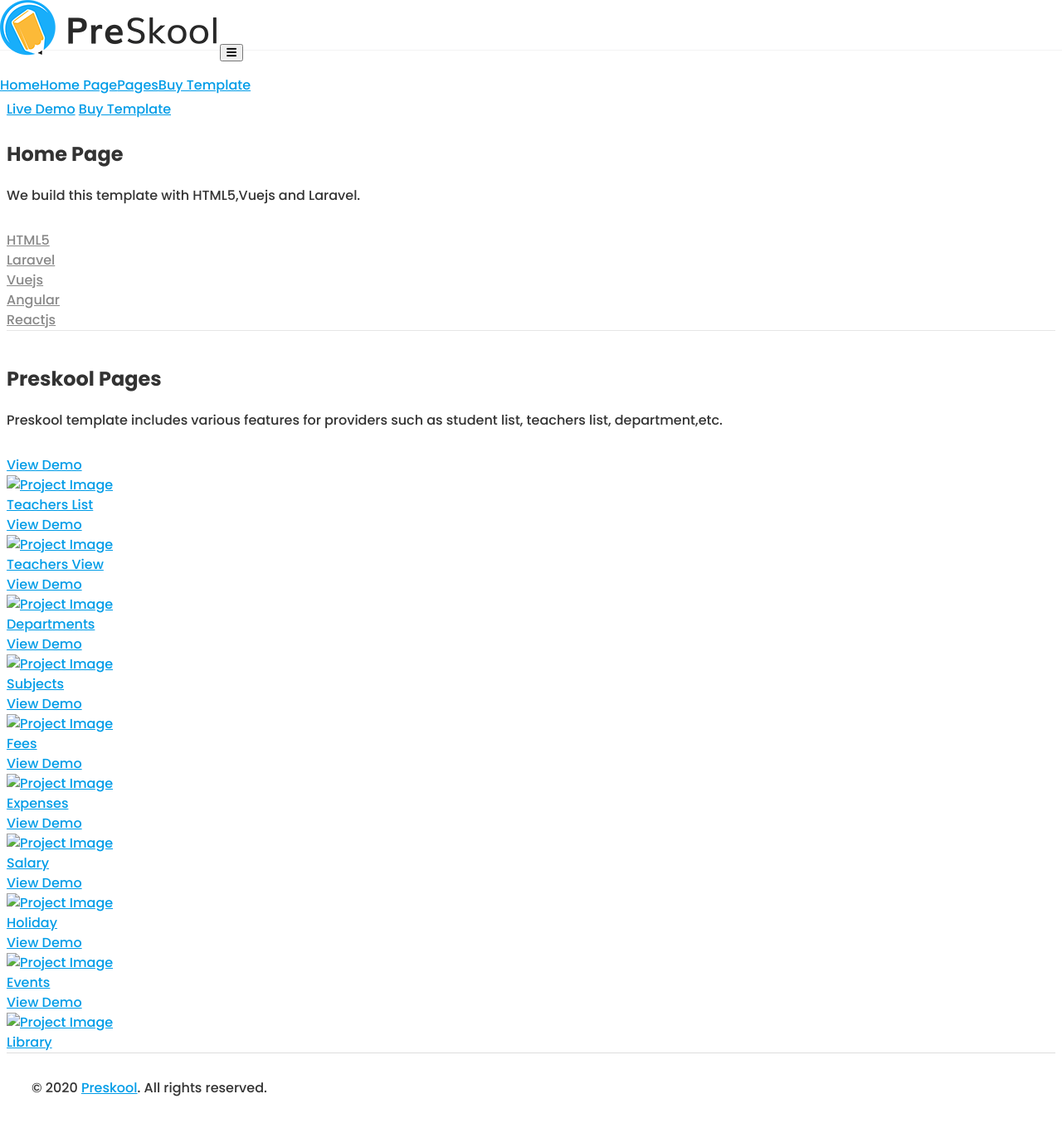
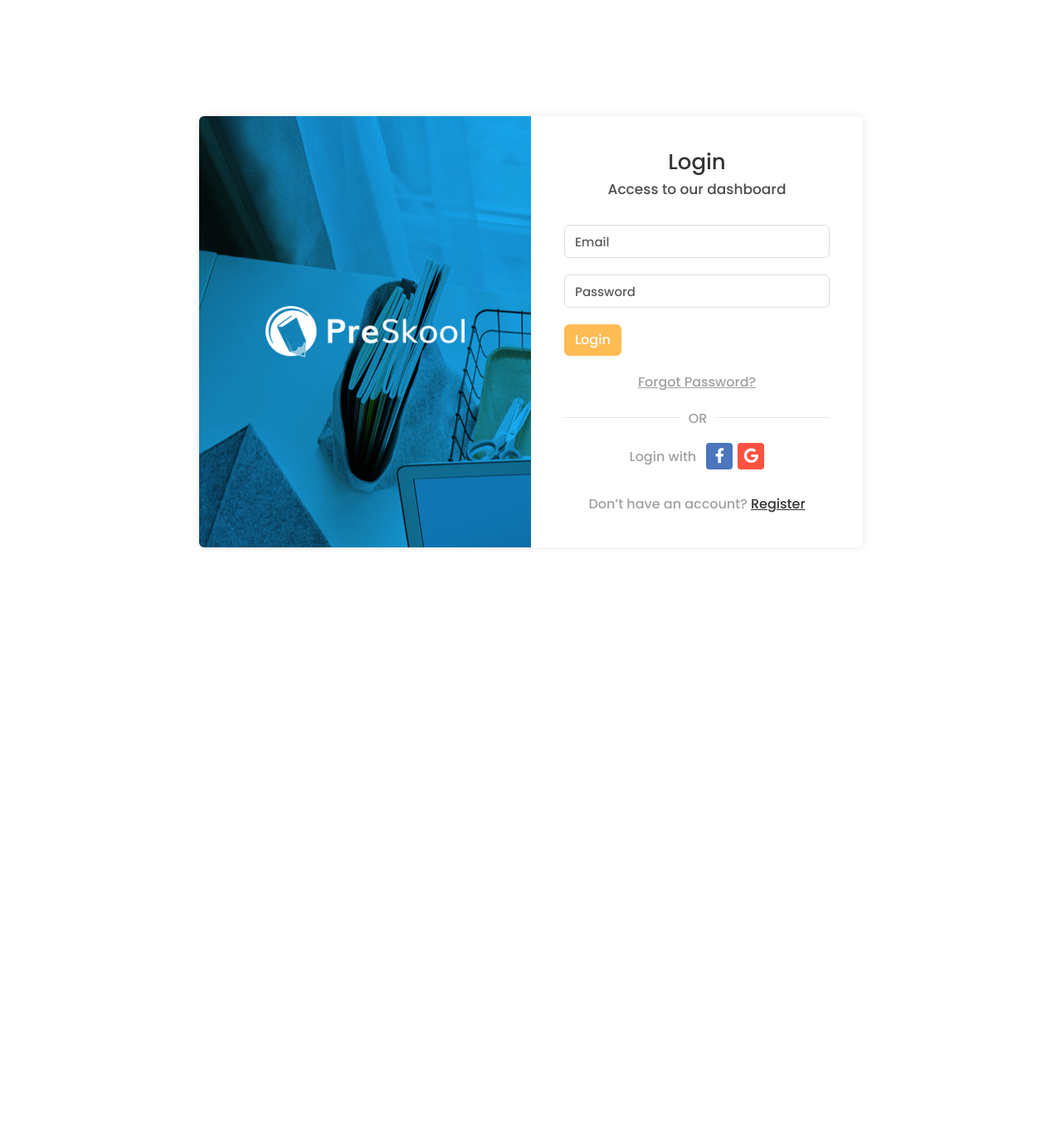
Before and after one commit to ManhNguyen1201/template_AD, a PHP site: page / in a window 1280 px wide. Shown: the whole page at 83% size. After the commit the page ends 660 px from the top, so only its background shows below. Run offline with PHP 8.4, Linux system fonts and the light colour scheme; some libraries are stand-ins or nearby versions.

Commit message:
Update index.php

```diff
--- a/index.php
+++ b/index.php
@@ -1,257 +1,100 @@
+<?php
+session_start();
+
+include('connect.php');
+
+if(isset($_POST['login'])){
+ // Lấy dữ liệu được nhập từ form , kiểm tra so với dữ liệu ở database
+	$email = $_POST['Uemail'];
+	$password = $_POST['Upassword'];
+ // chọn trong bảng users, dòng nào có username = $username và password = $password
+	$sql="SELECT * FROM user WHERE email ='$email' AND password ='$password' ";
+// Dùng hàm mysqli_query để thực thi truy vấn từ cơ sở dữ liệu và trả về kết quả
+	$result = mysqli_query($conn, $sql);
+ // Trả kết quả các hàng trong bảng được truy vấn --> dùng hàm //mysqli_num_row($result)
+	$data = mysqli_fetch_array($result);
+	$check_login = mysqli_num_rows($result);
+ // Nếu tìm thấy kết quả, tức là tìm thấy trong các hàng có username = $username và password = $password ---> check_login > 0
+	if (is_array($data)) {
+
+		$_SESSION["username"] = $data ['username'];
+		$_SESSION["password"] = $data ['password'];
+		$_SESSION["fullname"] = $data ['fullname'];
+      $_SESSION["roleid"] = $data ['roleid'];
+	}
+	else{
+		echo"<script>alert('Incorrect account or password!')</script>";
+	}
+}
+
+
+if (isset($_SESSION["roleid"])) {
+	if ($_SESSION["roleid"]=="1") {
+		header('location:home.php');
+	}
+	else{
+	header("location:student-dashboard.php");
+	$_SESSION["userid"] = $data ['userid'];
+	}
+}
+?>
 <!DOCTYPE html>
 <html lang="en">
-
-<!-- Mirrored from preschool.dreamguystech.com/html-template/invoice.html by HTTrack Website Copier/3.x [XR&CO'2014], Thu, 28 Oct 2021 11:12:06 GMT -->
+   <!-- Mirrored from preschool.dreamguystech.com/html-template/login.html by HTTrack Website Copier/3.x [XR&CO'2014], Thu, 28 Oct 2021 11:11:39 GMT -->
    <head>
-<meta charset="UTF-8">
-<meta name="viewport" content="width=device-width, initial-scale=1, shrink-to-fit=no">
-<title>Preskool</title>
-<link rel="shortcut icon" type="image/x-icon" href="assets/img/favicon.png">
-<link href="https://fonts.googleapis.com/css2?family=Poppins:ital,wght@0,500;0,600;0,700;1,400&amp;display=swap" rel="stylesheet">
-<link rel="stylesheet" href="assets/css/animate.html">
-<link rel="stylesheet" href="assets/css/bootstrap.min.html">
-<link rel="stylesheet" href="assets/css/materialdesignicons.min.html">
-
+      <meta charset="utf-8">
+      <meta name="viewport" content="width=device-width, initial-scale=1.0, user-scalable=0">
+      <title>Preskool - Login</title>
+      <link rel="shortcut icon" href="assets/img/favicon.png">
+      <link rel="stylesheet" href="https://fonts.googleapis.com/css2?family=Poppins:ital,wght@0,500;0,600;0,700;1,400&amp;display=swap">
+      <link rel="stylesheet" href="assets/plugins/bootstrap/css/bootstrap.min.css">
       <link rel="stylesheet" href="assets/plugins/fontawesome/css/fontawesome.min.css">
       <link rel="stylesheet" href="assets/plugins/fontawesome/css/all.min.css">
       <link rel="stylesheet" href="assets/css/style.css">
    </head>
    <body>
-
-<div id="loader-wrapper">
-<div id="loader">
-<div class="loader-ellips">
-<span class="loader-ellips__dot"></span>
-<span class="loader-ellips__dot"></span>
-<span class="loader-ellips__dot"></span>
-<span class="loader-ellips__dot"></span>
+      <div class="main-wrapper login-body">
+         <div class="login-wrapper">
+            <div class="container">
+               <div class="loginbox">
+                  <div class="login-left">
+                     <img class="img-fluid" src="assets/img/logo-white.png" alt="Logo">
                   </div>
+                  <div class="login-right">
+                     <div class="login-right-wrap">
+                        <h1>Login</h1>
+                        <p class="account-subtitle">Access to our dashboard</p>
+                        <form action="" method="POST">
+                           <div class="form-group">
+                              <input class="form-control" name="Uemail" type="text" placeholder="Email">
                            </div>
+                           <div class="form-group">
+                              <input class="form-control" name="Upassword" type="password" placeholder="Password">
                            </div>
-
-<header id="home" class="header">
-
-<nav class="navbar navbar-expand-md home-menu hp4">
-<div class="container-fluid">
-
-<a class="logo-link smooth-menu header-logo" href="#home">
-<img src="assets/img/logo.png" class="logo logo-display" alt="Logo">
-</a>
-<button class="navbar-toggler" type="button" data-toggle="collapse" data-target="#navbar-menu">
-<i class="fa fa-bars"></i>
-</button>
-
-<div class="collapse navbar-collapse mainmenu" id="navbar-menu">
-<ul class="nav navbar-nav ml-auto">
-<li class="nav-item">
-<a class="smooth-menu nav-link" href="#home">Home</a>
-</li>
-<li class="nav-item">
-<a class="smooth-menu nav-link" href="#homepage">Home Page</a>
-</li>
-<li class="nav-item">
-<a class="smooth-menu nav-link" href="#pages">Pages</a>
-</li>
-</ul>
-<div class="nav-btn header-btn">
-<a href="https://themeforest.net/item/preskool-bootstrap-admin-html-template/29532878" target="_blank" class="button download-btn">Buy Template</a>
+                           <div class="form-group">
+                              <button class="btn btn-primary btn-block" name="login" type="submit">Login</button>
                            </div>
+                        </form>
+                        <div class="text-center forgotpass"><a href="forgot-password.html">Forgot Password?</a></div>
+                        <div class="login-or">
+                           <span class="or-line"></span>
+                           <span class="span-or">or</span>
                         </div>
+                        <div class="social-login">
+                           <span>Login with</span>
+                           <a href="#" class="facebook"><i class="fab fa-facebook-f"></i></a><a href="#" class="google"><i class="fab fa-google"></i></a>
                         </div>
-</nav>
-
-</header>
-
-<section class="hero-section">
-<div class="container-fluid">
-<div class="row align-items-center">
-<div class="col-lg-5 wow fadeInLeft" data-wow-delay="0.2s">
-<h1 style="color:#fff">Preskool</h1>
-<h2 style="color:#fff">Bootstrap HTML Admin Dashboard Template</h2>
-<a href="#homepage" target="_blank" class="button">Live Demo</a>
-<a href="https://themeforest.net/item/preskool-bootstrap-admin-html-template/29532878" target="_blank" class="button">Buy Template</a>
-</div>
-<div class="col-lg-7 wow fadeInRight" data-wow-delay="0.4s">
-<div class="hero-4-img">
-<a href="#" target="_blank"><img src="assets/img/image.html" alt=""></a>
-</div>
-</div>
-</div>
-</div>
-</section>
-<section id="homepage" class="home-page">
-<div class="container-fluid">
-<div class="row justify-content-center">
-<div class="col-lg-8 text-center wow fadeInRight" data-wow-delay="0.2s">
-<div class="section-header text-center">
-<h2>Home Page</h2>
-<p class="sub-title">We build this template with HTML5,Vuejs and Laravel.</p>
-</div>
-</div>
-</div>
-<div class="row demo-row justify-content-center">
-<div class="col-md-8 col-sm-12 col-12">
-<div class="demo-wrap mb-0" data-aos="fade-up">
-<div class="demo-tabs">
-<ul class="nav nav-tabs">
-<li class="nav-item"><a target="_blank" href="html-template/index.html">HTML5</a></li>
-<li class="nav-item"><a target="_blank" href="https://preschool.dreamguystech.com/laravel/public/index">Laravel</a></li>
-<li class="nav-item"><a target="_blank" href="https://preschool.dreamguystech.com/vuejs/index">Vuejs</a></li>
-<li class="nav-item"><a target="_blank" href="https://preschool.dreamguystech.com/angular/preskool/">Angular</a></li>
-<li class="nav-item"><a target="_blank" href="https://preschool.dreamguystech.com/react/">Reactjs</a></li>
-</ul>
-</div>
-<div class="demo-box">
-<a target="_blank" href="#"><img class="img-fluid" src="assets/img/image.html" alt=""></a>
+                        <div class="text-center dont-have">Don’t have an account? <a href="register.html">Register</a></div>
                      </div>
                   </div>
                </div>
             </div>
          </div>
-</section>
-<section id="pages" class="doctor-features">
-<div class="container-fluid">
-<div class="row justify-content-center">
-<div class="col-lg-8 text-center wow fadeInRight" data-wow-delay="0.2s">
-<div class="section-header text-center">
-<h2>Preskool Pages</h2>
-<p class="sub-title">Preskool template includes various features for providers such as student list, teachers list, department,etc.</p>
       </div>
-</div>
-</div>
-<div class="row">
-<div class="col-lg-6 col-md-6 col-sm-6 mb-30">
-<div class="project-content wow fadeInUp" data-wow-delay="0.2s">
-<div class="project-link"><a class="button" target="_blank" href="html-template/teachers.html"> View Demo</a></div>
-<a class="overlay-link" href="#" target="_blank"><img src="assets/img/image-1.html" alt="Project Image" /></a>
-</div>
-<div class="project-info">
-<div class="project-title"><a href="html-template/teachers.html" target="_blank">Teachers List</a></div>
-</div>
-</div>
-<div class="col-lg-6 col-md-6 col-sm-6 mb-30">
-<div class="project-content wow fadeInUp" data-wow-delay="0.2s">
-<div class="project-link"><a class="button" href="html-template/teacher-details.html" target="_blank"> View Demo</a></div>
-<a class="overlay-link" href="#" target="_blank"><img src="assets/img/image-2.html" alt="Project Image" /></a>
-</div>
-<div class="project-info">
-<div class="project-title"><a href="html-template/teacher-details.html" target="_blank">Teachers View</a></div>
-</div>
-</div>
-<div class="col-lg-6 col-md-6 col-sm-6 mb-30">
-<div class="project-content wow fadeInUp" data-wow-delay="0.2s">
-<div class="project-link"><a class="button" href="html-template/departments.html" target="_blank"> View Demo</a></div>
-<a class="overlay-link" href="#" target="_blank"><img src="assets/img/image-3.html" alt="Project Image" /></a>
-</div>
-<div class="project-info">
-<div class="project-title"><a href="html-template/departments.html" target="_blank">Departments</a></div>
-</div>
-</div>
-<div class="col-lg-6 col-md-6 col-sm-6 mb-30">
-<div class="project-content wow fadeInUp" data-wow-delay="0.2s">
-<div class="project-link"><a class="button" href="html-template/subjects.html" target="_blank"> View Demo</a></div>
-<a class="overlay-link" href="#" target="_blank"><img src="assets/img/image-4.html" alt="Project Image" /></a>
-</div>
-<div class="project-info">
-<div class="project-title"><a href="html-template/subjects.html" target="_blank">Subjects</a></div>
-</div>
-</div>
-<div class="col-lg-6 col-md-6 col-sm-6 mb-30">
-<div class="project-content wow fadeInUp" data-wow-delay="0.2s">
-<div class="project-link"><a class="button" href="html-template/fees-collections.html" target="_blank"> View Demo</a></div>
-<a class="overlay-link" href="#" target="_blank"><img src="assets/img/image-5.html" alt="Project Image" /></a>
-</div>
-<div class="project-info">
-<div class="project-title"><a href="html-template/fees-collections.html" target="_blank">Fees</a></div>
-</div>
-</div>
-<div class="col-lg-6 col-md-6 col-sm-6 mb-30">
-<div class="project-content wow fadeInUp" data-wow-delay="0.2s">
-<div class="project-link"><a class="button" href="html-template/expenses.html" target="_blank"> View Demo</a></div>
-<a class="overlay-link" href="#" target="_blank"><img src="assets/img/image-6.html" alt="Project Image" /></a>
-</div>
-<div class="project-info">
-<div class="project-title"><a href="html-template/expenses.html" target="_blank"> Expenses</a></div>
-</div>
-</div>
-<div class="col-lg-6 col-md-6 col-sm-6 mb-30">
-<div class="project-content wow fadeInUp" data-wow-delay="0.2s">
-<div class="project-link"><a class="button" href="html-template/salary.html" target="_blank"> View Demo</a></div>
-<a class="overlay-link" href="#" target="_blank"><img src="assets/img/image-7.html" alt="Project Image" /></a>
-</div>
-<div class="project-info">
-<div class="project-title"><a href="html-template/salary.html" target="_blank">Salary</a></div>
-</div>
-</div>
-<div class="col-lg-6 col-md-6 col-sm-6 mb-30">
-<div class="project-content wow fadeInUp" data-wow-delay="0.2s">
-<div class="project-link"><a class="button" href="html-template/holiday.html" target="_blank"> View Demo</a></div>
-<a class="overlay-link" href="#" target="_blank"><img src="assets/img/image-8.html" alt="Project Image" /></a>
-</div>
-<div class="project-info">
-<div class="project-title"><a href="html-template/holiday.html" target="_blank">Holiday</a></div>
-</div>
-</div>
-<div class="col-lg-6 col-md-6 col-sm-6 mb-30">
-<div class="project-content wow fadeInUp" data-wow-delay="0.2s">
-<div class="project-link"><a class="button" href="html-template/event.html" target="_blank"> View Demo</a></div>
-<a class="overlay-link" href="#" target="_blank"><img src="assets/img/image-9.html" alt="Project Image" /></a>
-</div>
-<div class="project-info">
-<div class="project-title"><a href="html-template/event.html" target="_blank">Events</a></div>
-</div>
-</div>
-<div class="col-lg-6 col-md-6 col-sm-6 mb-30">
-<div class="project-content wow fadeInUp" data-wow-delay="0.2s">
-<div class="project-link"><a class="button" href="html-template/library.html" target="_blank"> View Demo</a></div>
-<a class="overlay-link" href="#" target="_blank"><img src="assets/img/image-10.html" alt="Project Image" /></a>
-</div>
-<div class="project-info">
-<div class="project-title"><a href="html-template/library.html" target="_blank">Library</a></div>
-</div>
-</div>
-</div>
-</div>
-</section>
-<footer class="footer">
-
-<div class="footer-bottom">
-<div class="container-fluid">
-
-<div class="copyright">
-<div class="row">
-<div class="col-md-12 text-center">
-<div class="copyright-text">
-<p class="mb-0">© 2020 <a href="index.html">Preskool</a>. All rights reserved.</p>
-</div>
-</div>
-</div>
-</div>
-
-</div>
-</div>
-
-</footer>
-<script src="assets/js/jquery-1.12.4.min.html"></script>
+      <script src="assets/js/jquery-3.6.0.min.js"></script>
       <script src="assets/js/popper.min.js"></script>
-<script src="assets/js/bootstrap.min.html"></script>
-<script src="assets/js/wow.min.html"></script>
-<script src="assets/js/smooth-scroll.min.html"></script>
-<script src="assets/js/main.html"></script>
-
-<script type="text/javascript">
-	var Tawk_API=Tawk_API||{}, Tawk_LoadStart=new Date();
-	(function(){
-	var s1=document.createElement("script"),s0=document.getElementsByTagName("script")[0];
-	s1.async=true;
-	s1.src='https://embed.tawk.to/5d8a11a26c1dde20ed0329dd/default';
-	s1.charset='UTF-8';
-	s1.setAttribute('crossorigin','*');
-	s0.parentNode.insertBefore(s1,s0);
-	})();
-	</script>
-
+      <script src="assets/plugins/bootstrap/js/bootstrap.min.js"></script>
+      <script src="assets/js/script.js"></script>
    </body>
-
-<!-- Mirrored from preschool.dreamguystech.com/html-template/invoice.html by HTTrack Website Copier/3.x [XR&CO'2014], Thu, 28 Oct 2021 11:12:18 GMT -->
+   <!-- Mirrored from preschool.dreamguystech.com/html-template/login.html by HTTrack Website Copier/3.x [XR&CO'2014], Thu, 28 Oct 2021 11:11:40 GMT -->
 </html>
```
Lines whose indentation alone changed are shown as unchanged.
